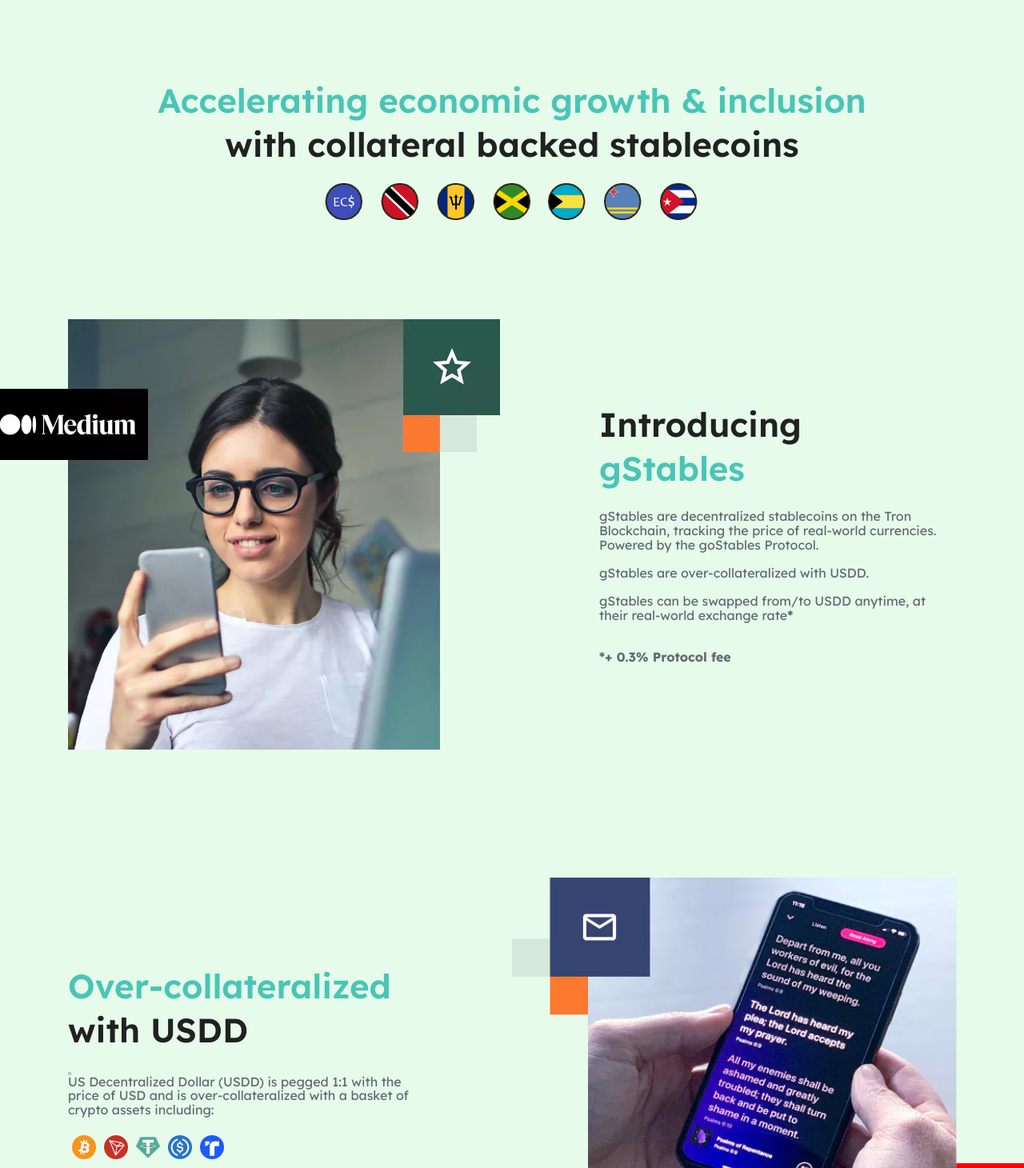
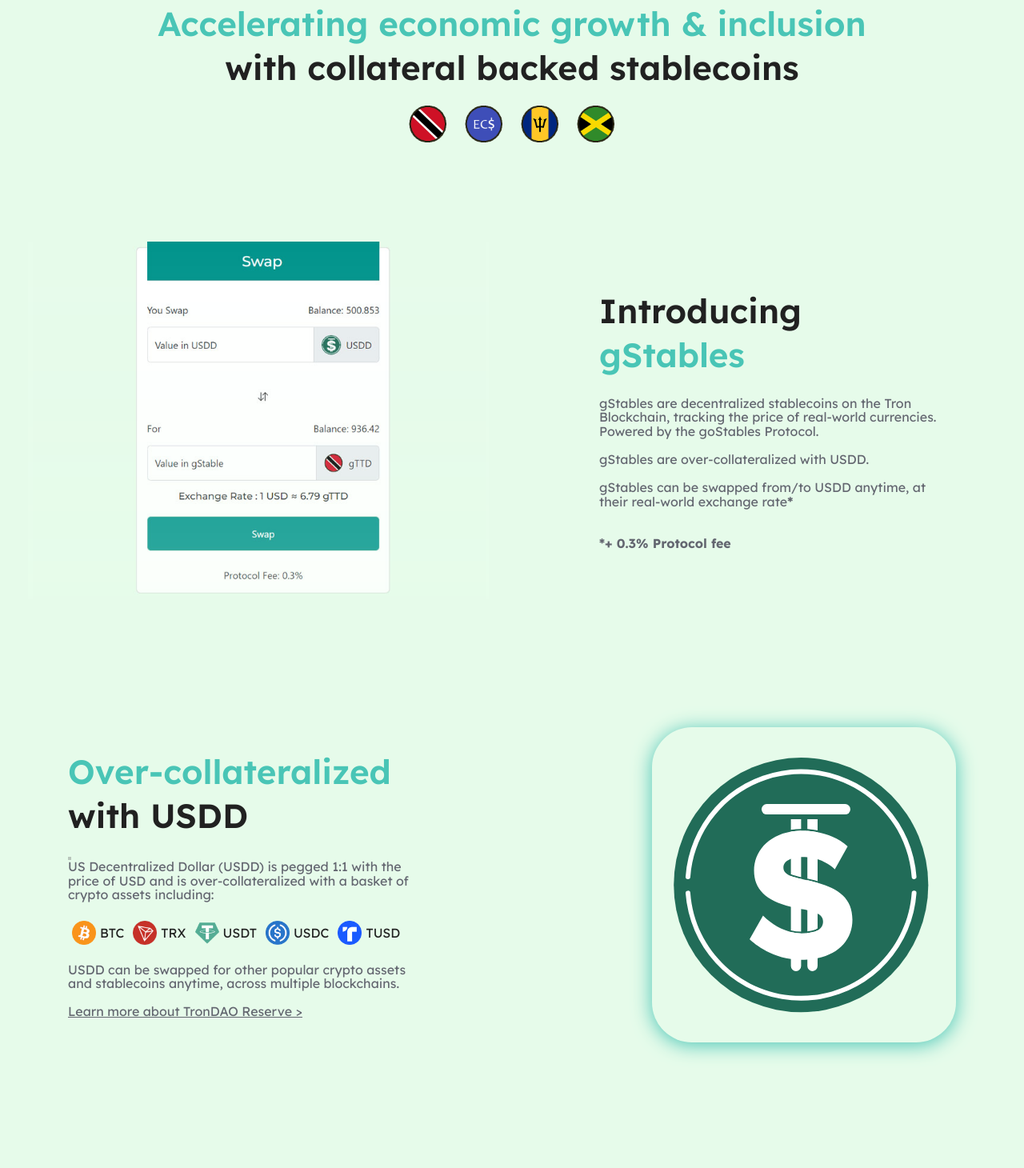
Before and after one commit to gostables/gostables-landing, a React app: page / in a window 1280 px wide. Shown: the part 748-2208 px from the top of the page at 80% size. Built offline with nearby package versions, Linux system fonts and the light colour scheme.

Commit message:
updates to landing

```diff
--- a/src/views/home.css
+++ b/src/views/home.css
@@ -1,3 +1,8 @@
+.collat-name{
+  margin-top: 12px;
+  padding-right: 6px;
+}
+
 .home-container {
   width: 100%;
   display: flex;
@@ -313,10 +318,12 @@
   margin-right: var(--dl-space-space-oneandhalfunits);
 }
 .home-image08 {
-  width: 100%;
+  width: 90%;
   max-width: 640px;
   object-fit: cover;
-  margin-left: -100px;
+  margin-left: -50px;
+      -webkit-mask-image:-webkit-gradient(linear, left top, left bottom, from(rgba(0,0,0,1)), to(rgba(0,0,0,0.8)));
+      mask-image: linear-gradient(to bottom, rgba(0,0,0,1), rgba(0,0,0,0.8));
 }
 .home-content-container1 {
   flex: 1;
@@ -438,6 +445,13 @@
   object-fit: cover;
   margin-right: 5px;
 }
+
+.usdd-image-x{
+  width: 36px;
+  display: inline;
+  margin-bottom: -2px;
+}
+
 .home-image10 {
   width: 30px;
   margin: 5px;
@@ -468,10 +482,19 @@
   flex: 1;
   margin-left: var(--dl-space-space-oneandhalfunits);
 }
+
+.home-image-container2 svg {
+  width: 380px;
+  float: right;
+  border-radius: 50px;
+  padding: 20px;
+  box-shadow: 0px 3px 25px #49c5b6;;
+}
+
 .home-image14 {
-  width: 100%;
+  width: 90%;
   object-fit: cover;
-  margin-left: 85px;
+  margin-left: 60px;
 }
 .home-max-width4 {
   flex-direction: row;
@@ -482,10 +505,11 @@
   margin-right: var(--dl-space-space-oneandhalfunits);
 }
 .home-image15 {
-  width: 100%;
+  width: 70%;
   max-width: 640px;
   object-fit: cover;
-  margin-left: -100px;
+  -webkit-mask-image:-webkit-gradient(linear, left top, left bottom, from(rgba(0,0,0,1)), to(rgba(0,0,0,0)));
+  mask-image: linear-gradient(to bottom, rgba(0,0,0,1), rgba(0,0,0,0));
 }
 .home-container11 {
   flex: 0 0 auto;
--- a/src/views/home.js
+++ b/src/views/home.js
@@ -49,7 +49,7 @@
                     <path d="M733.714 419.429c0-9.714-3.429-19.429-10.286-26.286l-52-51.429c-6.857-6.857-16-10.857-25.714-10.857s-18.857 4-25.714 10.857l-233.143 232.571-129.143-129.143c-6.857-6.857-16-10.857-25.714-10.857s-18.857 4-25.714 10.857l-52 51.429c-6.857 6.857-10.286 16.571-10.286 26.286s3.429 18.857 10.286 25.714l206.857 206.857c6.857 6.857 16.571 10.857 25.714 10.857 9.714 0 19.429-4 26.286-10.857l310.286-310.286c6.857-6.857 10.286-16 10.286-25.714zM877.714 512c0 242.286-196.571 438.857-438.857 438.857s-438.857-196.571-438.857-438.857 196.571-438.857 438.857-438.857 438.857 196.571 438.857 438.857z"></path>
                   </svg>
                   <span className="home-text05">
-                    Accept gXCD, gTTD, gBBD, gJMD & more, online or in the real world
+                    Accept gTTD, gXCD, gBBD, gJMD & more, online or in the real world
                   </span>
                 </div>
                 <div className="home-feature2">
@@ -117,17 +117,17 @@
                 <div className="home-container03">
                   <div className="home-container04">
                     <div className="home-container05">
+                    <img
+                      alt="image"
+                      src="/playground_assets/gttd-200h.png"
+                      className="home-image02"
+                    />
+                    </div>
                       <img
                         alt="image"
                         src="/playground_assets/gxcd-200h.png"
                         className="home-image01"
                       />
-                    </div>
-                    <img
-                      alt="image"
-                      src="/playground_assets/gttd-200h.png"
-                      className="home-image02"
-                    />
                   </div>
                   <img
                     alt="image"
@@ -140,22 +140,9 @@
                     className="home-image04"
                   />
                 </div>
-                <img
-                  alt="image"
-                  src="/playground_assets/gbsd-200h.png"
-                  className="home-image05"
-                />
-                <img
-                  alt="image"
-                  src="/playground_assets/gawg-200h.png"
-                  className="home-image06"
-                />
+
               </div>
-              <img
-                alt="image"
-                src="/playground_assets/gcup-200h.png"
-                className="home-image07"
-              />
+
             </div>
           </div>
         </div>
@@ -164,7 +151,7 @@
             <div className="home-image-container1">
               <img
                 alt="image"
-                src="/playground_assets/section-image1-1200w.png"
+                src="/playground_assets/swap-ux.jpg"
                 className="home-image08"
               />
             </div>
@@ -206,6 +193,7 @@
               <h1 className="home-text40">
                 <span className="home-text41">Over-collateralized</span>
                 <span> with USDD</span>
+
               </h1>
               <div className="home-container06">
                 <div className="home-container07">
@@ -222,11 +210,6 @@
                 </span>
                 <br></br>
                 <span>
-                  <span
-                    dangerouslySetInnerHTML={{
-                      __html: ' ',
-                    }}
-                  />
                 </span>
                 <br></br>
               </span>
@@ -235,27 +218,27 @@
                   alt="BTC"
                   src="/playground_assets/btc-200h.png"
                   className="home-image09"
-                />
+                /><span className="collat-name">BTC</span>
                 <img
                   alt="TRX"
                   src="/playground_assets/trx-200h.png"
                   className="home-image10"
-                />
+                /><span className="collat-name">TRX</span>
                 <img
                   alt="USDT"
                   src="/playground_assets/usdt-200h.png"
                   className="home-image11"
-                />
+                /><span className="collat-name">USDT</span>
                 <img
                   alt="USDC"
                   src="/playground_assets/usdc-200w.png"
                   className="home-image12"
-                />
+                /><span className="collat-name">USDC</span>
                 <img
                   alt="TUSD"
                   src="/playground_assets/tusd-200h.png"
                   className="home-image13"
-                />
+                /><span className="collat-name">TUSD</span>
               </div>
               <span className="home-text48">
                 <span>
@@ -284,11 +267,39 @@
               </span>
             </div>
             <div className="home-image-container2">
-              <img
-                alt="image"
-                src="/playground_assets/section-image2-1200w.png"
-                className="home-image14"
-              />
+                <svg
+                  id="Layer_1"
+                  data-name="Layer 1"
+                  xmlns="http://www.w3.org/2000/svg"
+                  viewBox="0 0 1600 1666"
+                  {...props}
+                >
+                  <defs>
+                    <style>{".cls-2{fill:#fff}"}</style>
+                  </defs>
+                  <circle cx={782.51} cy={833.67} r={748.5} fill="#216c58" />
+                  <path
+                    className="cls-2"
+                    d="M1447.55 867.67a14 14 0 00-14 13c-24.28 339.68-310.26 605.76-651.08 605.76s-626.76-266.09-651.04-605.77a14 14 0 00-27.95 2 681 681 0 001306.27 216 675.55 675.55 0 0051.78-216 14 14 0 00-14-15zM117.46 799.67a14.05 14.05 0 0014-13C155.71 447 441.69 180.92 782.5 180.92S1409.3 447 1433.58 786.67a14 14 0 0028-2 681 681 0 00-1306.27-216 675.5 675.5 0 00-51.78 216 14 14 0 0014 15z"
+                  />
+                  <path
+                    className="cls-2"
+                    d="M879.88 821.68c-19.09-5.52-39.17-10.61-60.08-15.44q-14.09-3.25-28.66-6.38c-2.79-.58-5.51-1.17-8.16-1.75-25.33-5.56-45-11.06-60.09-17-33-13-44-28.1-44-50.35 0-23.08 17.66-40 44-50.23 17.16-6.64 38-10.42 60.09-11.16 2.71-.1 5.43-.14 8.16-.14 9.93 0 19.48.47 28.66 1.35a285 285 0 0160.08 12.3c66.16 21.23 101.28 59.76 101.28 59.76l75.57-136c-53.85-49.61-122.61-72.78-176.85-83.55a500.2 500.2 0 00-60.08-8.2c-12.59-.93-21.84-1.1-26.49-1.1q-5.2 0-10.33.13a397 397 0 00-60.09 5.82C585.53 544 506.13 639.33 506.13 749.12c0 109.52 69.37 176.1 216.76 213.47Q751 969.73 783 975.47c2.7.5 5.42 1 8.16 1.45 10.36 1.76 19.89 3.59 28.66 5.49 26.5 5.75 46 12.17 60.08 19.55 24 12.57 32.18 27.89 32.18 47.29 0 21-9.3 39.11-32.18 51.48-14.33 7.75-34 13.27-60.08 15.89-11.09 1.12-23.34 1.71-36.82 1.72h-.47a252.39 252.39 0 01-59.62-7.45C672.63 1098.66 615 1070 559 1014.7l-78.82 138.18s92 95.39 242.67 116.72a424.23 424.23 0 0059.62 4.2h.53q19 0 36.82-1.28a441 441 0 0060.08-8.22c133.84-28.16 204.91-116.13 204.91-225.85-.02-126.9-82.01-181.15-204.93-216.77z"
+                  />
+                  <rect
+                    className="cls-2"
+                    x={550.39}
+                    y={358}
+                    width={522.34}
+                    height={61.05}
+                    rx={30.53}
+                  />
+                  <path
+                    className="cls-2"
+                    d="M783 447.16v57a408.17 408.17 0 00-60.09 5.64v-62.64zM722.89 519.71a397 397 0 0160.11-5.82v274.29c-26.67-5.93-46.09-11.64-60.09-17.52zM783 798.11v310.53h-.47a246 246 0 01-59.62-7.67V781.11c15.09 5.94 34.74 11.44 60.09 17zM782.51 1118.34h.49v192.28a30 30 0 11-60.09 0v-199.73a252.39 252.39 0 0059.6 7.45zM879.88 447.16v66a505.72 505.72 0 00-60.08-8v-58zM819.8 514.86a500.2 500.2 0 0160.08 8.2v288.51c-19.67-5.64-39.83-10.65-60.08-15.29zM879.88 821.68v267.72q-20.64 13.42-60.08 17.49V806.24c20.91 4.83 40.99 9.92 60.08 15.44zM819.8 1116.62c26.07-2.62 45.75-8.14 60.08-15.89v209.89a30 30 0 11-60.08 0z"
+                  />
+                </svg>
+
             </div>
           </div>
         </div>
@@ -297,7 +308,7 @@
             <div className="home-image-container3">
               <img
                 alt="image"
-                src="/playground_assets/section-image3-1200w.png"
+                src="/playground_assets/vaults-ux.jpg"
                 className="home-image15"
               />
             </div>
@@ -316,7 +327,7 @@
                   <span className="home-text70">40%</span>
                   <span>
                     {' '}
-                    of the protocol&apos;s fees are distributed to gStable Vault users every Friday.
+                    of the protocol&apos;s fees are distributed to gStable Vault users in gStables.
                   </span>
                   <br></br>
                   <br></br>
```
Also changed, not shown: public/playground_assets/hero image-500w.png, public/playground_assets/hero image-500wx.png (added), public/playground_assets/section-image3-1200w.png (deleted), public/playground_assets/swap-ux.jpg (added), public/playground_assets/usdd-backed.png (added), public/playground_assets/usdd.png (added), public/playground_assets/vaults-ux.jpg (added).
